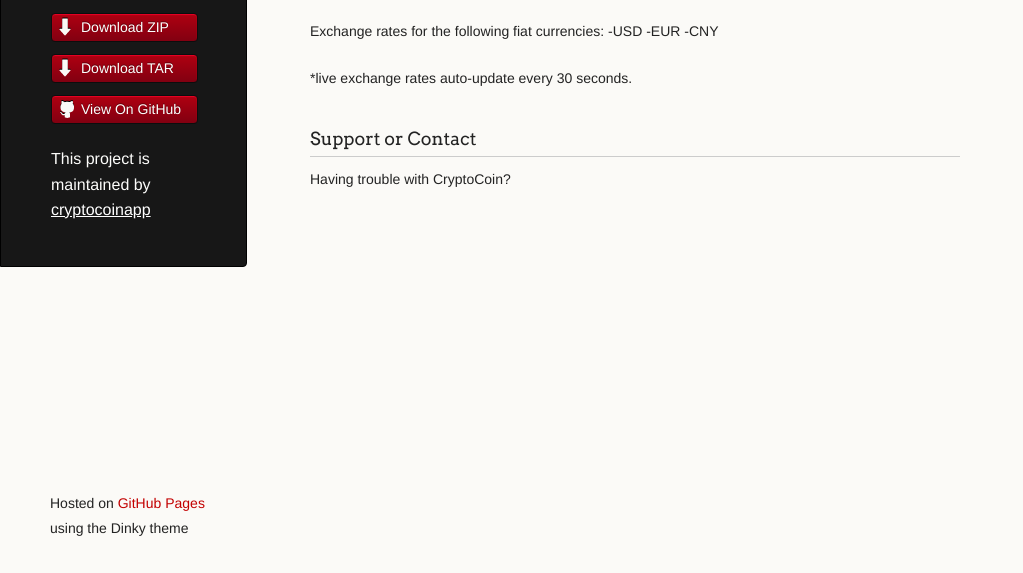
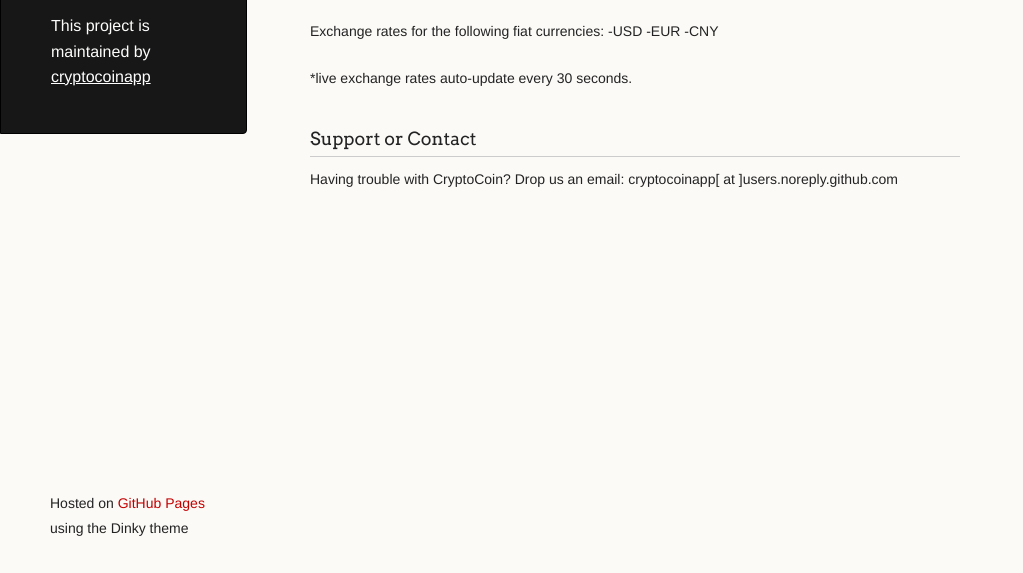
Before and after one commit to cryptocoinapp/cryptocoinapp, a plain HTML site: page index.html in a window 1280 px wide. Shown: the part 227-800 px from the top of the page, without its empty margins (0-1023 px from the left). Drawn offline with Linux system fonts and the light colour scheme.

Commit message:
First updates
Added email contact and modified sidebar nav.

```diff
--- a/index.html
+++ b/index.html
@@ -18,12 +18,6 @@
       <header>
         <h1 class="header">CryptoCoin iOS App</h1>
         <p class="header">Live cryptocurrency exchange rates</p>
-
-        <ul>
-          <li class="download"><a class="buttons" href="https://github.com/cryptocoinapp/cryptocoinapp/zipball/master">Download ZIP</a></li>
-          <li class="download"><a class="buttons" href="https://github.com/cryptocoinapp/cryptocoinapp/tarball/master">Download TAR</a></li>
-          <li><a class="buttons github" href="https://github.com/cryptocoinapp/cryptocoinapp">View On GitHub</a></li>
-        </ul>
 
         <p class="header">This project is maintained by <a class="header name" href="https://github.com/cryptocoinapp">cryptocoinapp</a></p>
 
@@ -50,7 +44,7 @@
 <h3>
 <a name="support-or-contact" class="anchor" href="#support-or-contact"><span class="octicon octicon-link"></span></a>Support or Contact</h3>
 
-<p>Having trouble with CryptoCoin? </p>
+<p>Having trouble with CryptoCoin? Drop us an email: cryptocoinapp[ at ]users.noreply.github.com</p>
       </section>
       <footer>
         <p><small>Hosted on <a href="http://pages.github.com">GitHub Pages</a> using the Dinky theme</small></p>
```
